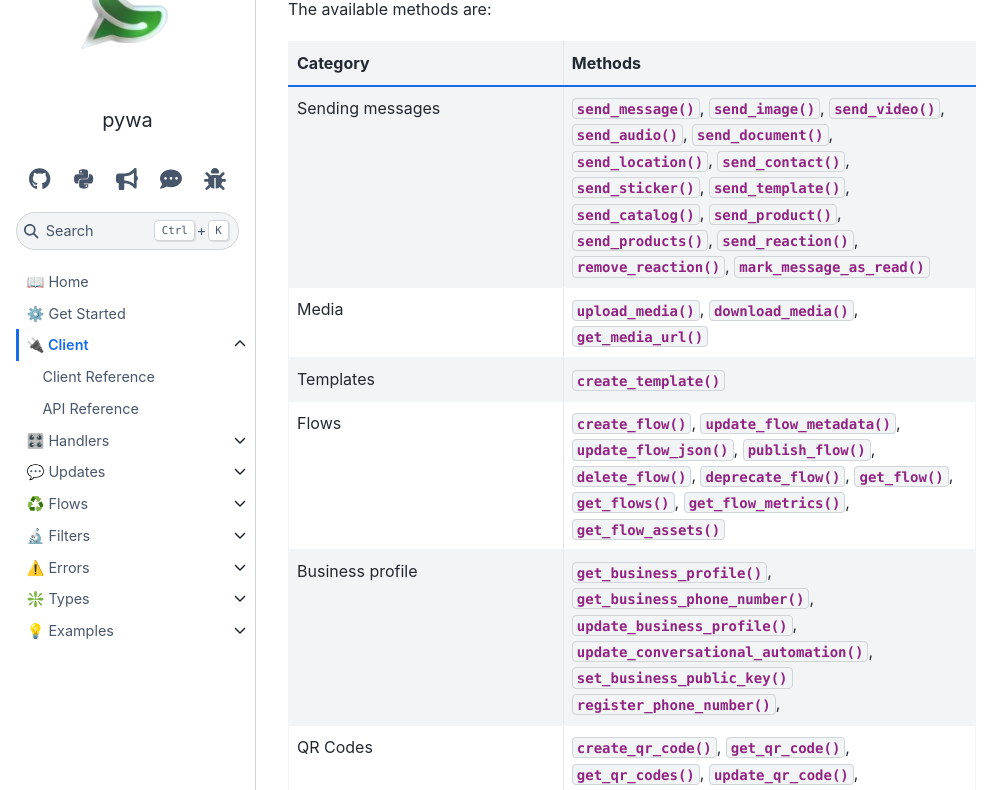
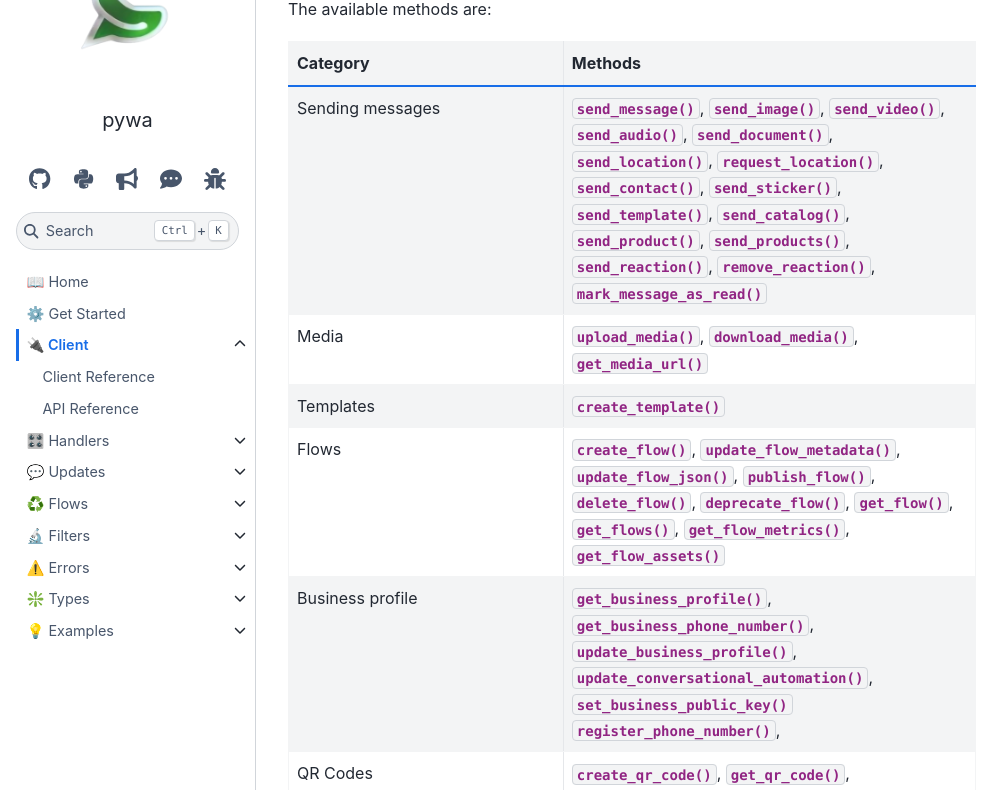
Before and after one commit to david-lev/pywa, a Sphinx documentation site: the page built from docs/source/content/client/overview.rst, in a window 1280 px wide and 900 px high, scrolled down 829 px, cut to the strip 110-900 px from the top of the window. Shown: the whole strip, without its empty margins (0-999 px from the left). Built offline with Sphinx 7.4.7 and the Sphinx Book theme 1.1.4, drawn with Linux system fonts in a browser that asks for light colours; pages that are not in the unit, such as notebooks, are missing from menus; the version number is read from the project's files by our own code.

Commit message:
[docs] fix missing `request_location`

```diff
--- a/docs/source/content/client/client_reference.rst
+++ b/docs/source/content/client/client_reference.rst
@@ -9,6 +9,7 @@ Client Reference
 .. automethod:: WhatsApp.send_audio
 .. automethod:: WhatsApp.send_document
 .. automethod:: WhatsApp.send_location
+.. automethod:: WhatsApp.request_location
 .. automethod:: WhatsApp.send_contact
 .. automethod:: WhatsApp.send_sticker
 .. automethod:: WhatsApp.send_catalog
--- a/docs/source/content/client/overview.rst
+++ b/docs/source/content/client/overview.rst
@@ -56,6 +56,7 @@ The available methods are:
        :meth:`~WhatsApp.send_audio`,
        :meth:`~WhatsApp.send_document`,
        :meth:`~WhatsApp.send_location`,
+       :meth:`~WhatsApp.request_location`,
        :meth:`~WhatsApp.send_contact`,
        :meth:`~WhatsApp.send_sticker`,
        :meth:`~WhatsApp.send_template`,
```
